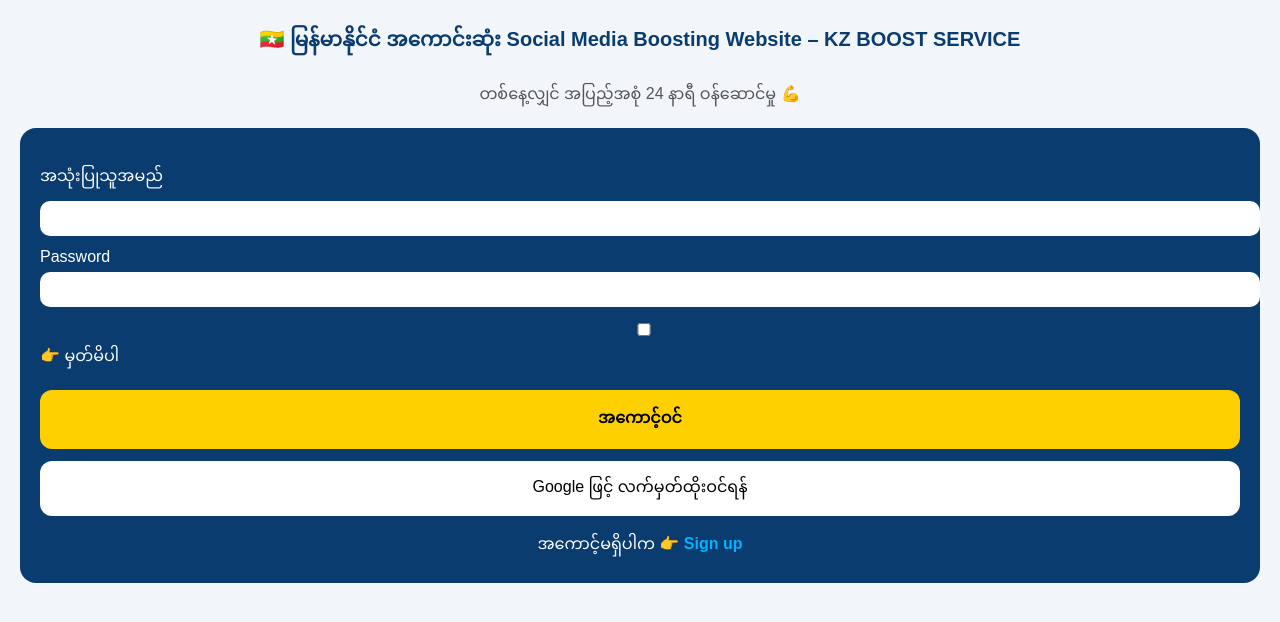
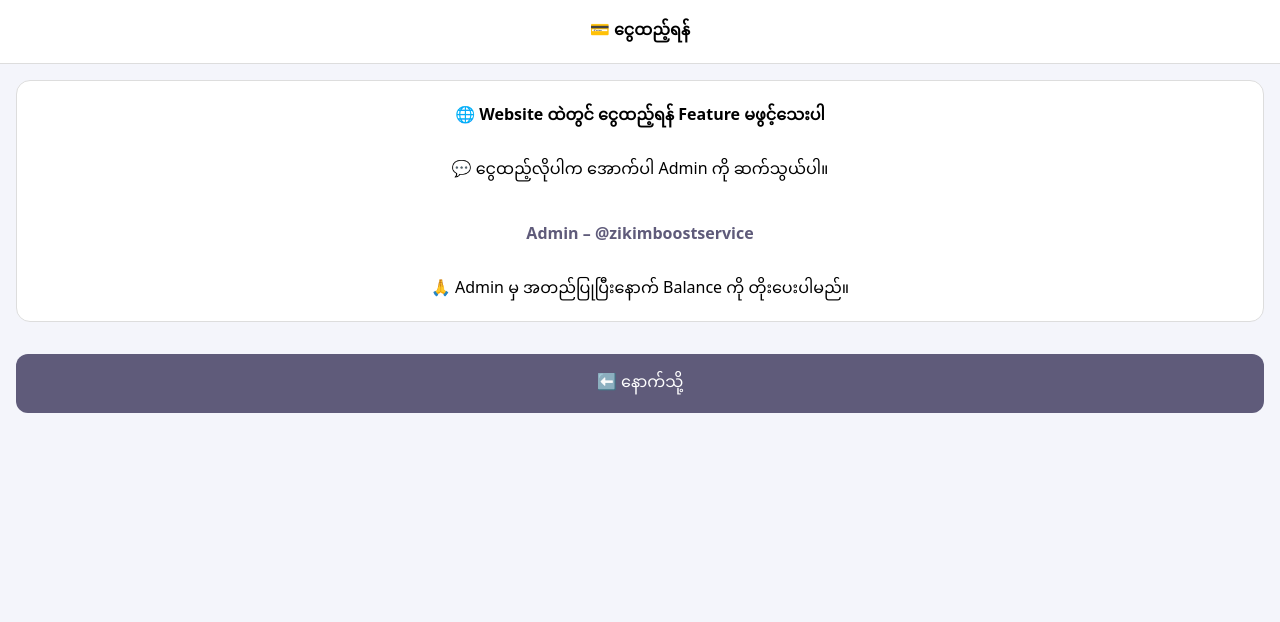
Before and after one commit to zaw390254-crypto/admin-dashboard, a plain HTML site: page index.html in a window 1280 px wide. Drawn offline with Linux system fonts and the light colour scheme.

Commit message:
Update index.html for deposit feature layout

```diff
--- a/index.html
+++ b/index.html
@@ -3,159 +3,66 @@
 <head>
 <meta charset="UTF-8">
 <meta name="viewport" content="width=device-width, initial-scale=1.0">
-<title>KZ BOOST SERVICE - Login</title>
+<title>Deposit</title>
 
 <style>
 body{
+  font-family:system-ui;
+  background:#f4f5fb;
   margin:0;
-  font-family:sans-serif;
-  background:#f2f6fb;
 }
-.container{
-  padding:20px;
+.header{
+  background:#fff;
+  padding:14px;
+  font-weight:700;
+  border-bottom:1px solid #ddd;
   text-align:center;
 }
-.title{
-  color:#0b3c6f;
-  font-size:20px;
-  font-weight:bold;
+.card{
+  background:#fff;
+  margin:16px;
+  padding:20px;
+  border-radius:14px;
+  border:1px solid #ddd;
+  text-align:center;
+  line-height:1.7;
 }
-.subtitle{
-  color:#555;
-  margin:15px 0;
-}
-.card{
-  background:#0b3c6f;
-  border-radius:16px;
-  padding:20px;
-  color:#fff;
-}
-label{
-  display:block;
-  text-align:left;
-  margin-top:12px;
-}
-input{
-  width:100%;
-  padding:10px;
-  border-radius:10px;
-  border:none;
-  margin-top:6px;
-}
-.remember{
-  text-align:left;
+.admin{
   margin-top:10px;
+  font-weight:700;
+  color:#5f5b7a;
 }
 button{
-  width:100%;
+  margin:16px;
   padding:12px;
-  background:#ffd000;
+  width:calc(100% - 32px);
   border:none;
   border-radius:12px;
-  margin-top:15px;
+  background:#5f5b7a;
+  color:#fff;
   font-size:16px;
-  font-weight:bold;
-  cursor:pointer;
-}
-.google{
-  background:#fff;
-  color:#000;
-  padding:10px;
-  border-radius:12px;
-  margin-top:12px;
-}
-.signup{
-  margin-top:12px;
-}
-.signup a{
-  color:#00b3ff;
-  text-decoration:none;
-  font-weight:bold;
-}
-#errorMsg{
-  display:none;
-  color:#ff4d4d;
-  margin-top:10px;
-  font-weight:bold;
 }
 </style>
 </head>
 
 <body>
-<div class="container">
-  <div class="title">
-    🇲🇲 မြန်မာနိုင်ငံ အကောင်းဆုံး Social Media Boosting Website – KZ BOOST SERVICE
+
+<div class="header">💳 ငွေထည့်ရန်</div>
+
+<div class="card">
+  🌐 <b>Website ထဲတွင် ငွေထည့်ရန် Feature မဖွင့်သေးပါ</b><br><br>
+
+  💬 ငွေထည့်လိုပါက အောက်ပါ Admin ကို ဆက်သွယ်ပါ။<br><br>
+
+  <div class="admin">
+    Admin – @zikimboostservice
   </div>
 
-  <div class="subtitle">
-    တစ်နေ့လျှင် အပြည့်အစုံ 24 နာရီ ဝန်ဆောင်မှု 💪
-  </div>
-
-  <div class="card">
-    <label>အသုံးပြုသူအမည်</label>
-    <input type="text" id="username">
-
-    <label>Password</label>
-    <input type="password" id="password">
-
-    <div class="remember">
-      <input type="checkbox" id="remember"> 👉 မှတ်မိပါ
-    </div>
-
-    <div id="errorMsg"></div>
-
-    <button onclick="login()">အကောင့်ဝင်</button>
-
-    <div class="google">
-      Google ဖြင့် လက်မှတ်ထိုးဝင်ရန်
-    </div>
-
-    <div class="signup">
-      အကောင့်မရှိပါက 👉 <a href="signup.html">Sign up</a>
-    </div>
-  </div>
+  <br>
+  🙏 Admin မှ အတည်ပြုပြီးနောက် Balance ကို တိုးပေးပါမည်။
 </div>
 
-<script>
-document.addEventListener("DOMContentLoaded", function(){
-  if(localStorage.getItem("username")){
-    location.href = "dashboard.html";
-  }
+<button onclick="history.back()">⬅️ နောက်သို့</button>
 
-  document.addEventListener("keydown", function(e){
-    if(e.key === "Enter"){
-      login();
-    }
-  });
-});
-
-function login(){
-  const u = document.getElementById("username").value.trim();
-  const p = document.getElementById("password").value.trim();
-  const err = document.getElementById("errorMsg");
-
-  err.style.display = "none";
-  err.innerText = "";
-
-  if(!u || !p){
-    err.innerText = "အသုံးပြုသူအမည် နှင့် Password ဖြည့်ပါ";
-    err.style.display = "block";
-    return;
-  }
-
-  let users = JSON.parse(localStorage.getItem("users")) || [];
-  let user = users.find(x => x.username === u && x.password === p);
-
-  if(user){
-    localStorage.setItem("username", user.username);
-    localStorage.setItem("balance", user.balance);
-    localStorage.setItem("profileImg", user.profileImg);
-    location.href = "dashboard.html";
-  }else{
-    err.innerText = "အသုံးပြုသူအမည် သို့မဟုတ် Password မှားနေပါသည်";
-    err.style.display = "block";
-  }
-}
-</script>
 </body>
-  </html>
+</html>
```
